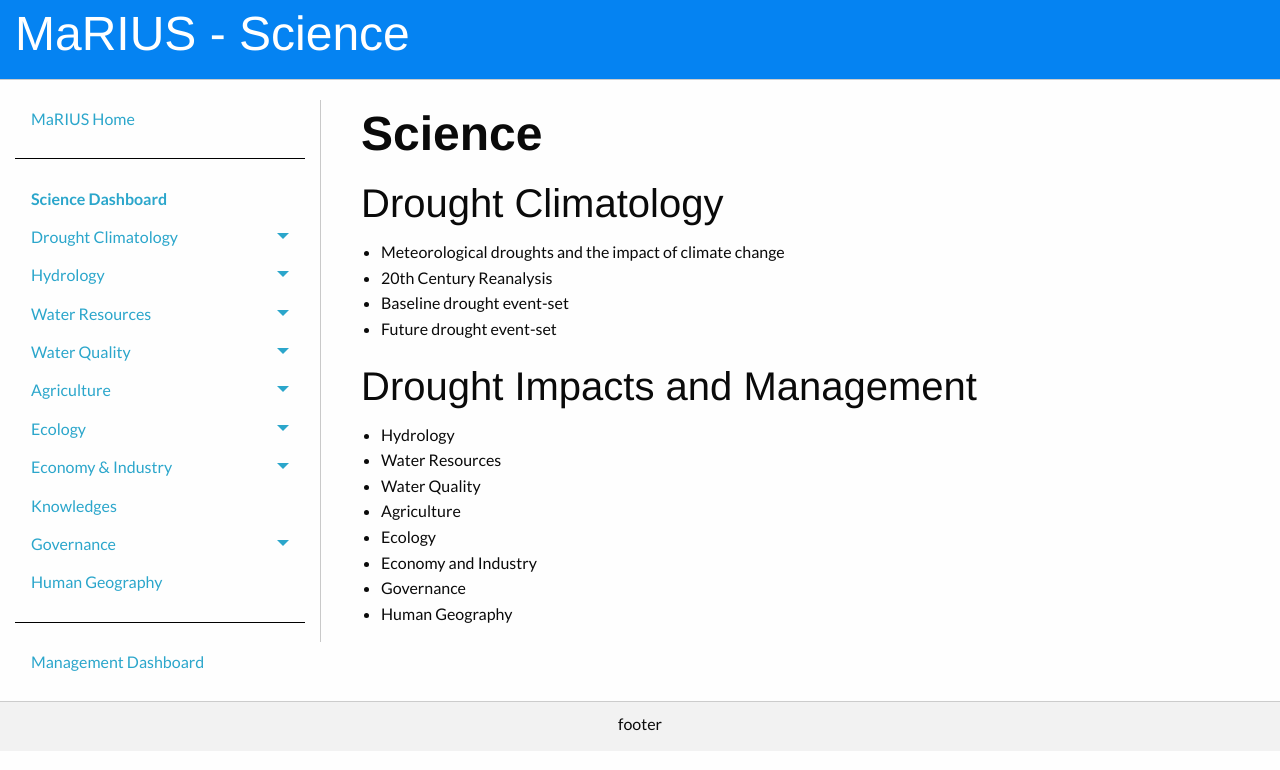
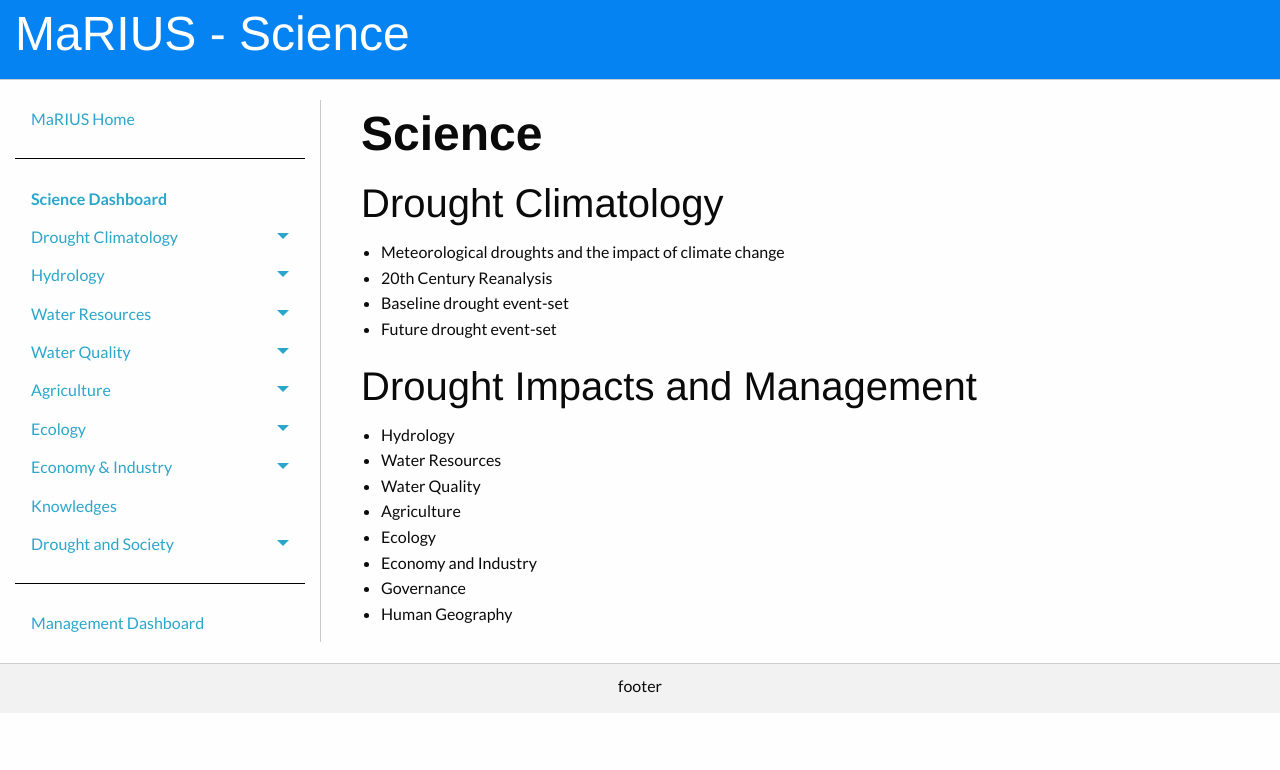
Before and after one commit to VictoriaJJ/mariusdroughtproject.org, a Jekyll site: the page built from _pages/dashboard/science/index.md, in a window 1280 px wide. Shown: the top 770 px of the page. Built offline with Jekyll 4.4.1, drawn with Linux system fonts in a browser that asks for light colours.

Commit message:
Update nav_science.html

```diff
--- a/_includes/nav_science.html
+++ b/_includes/nav_science.html
@@ -71,18 +71,37 @@
       <li>
         <a href="{{ site.science_url }}/drought_impacts_management/knowledges/">Knowledges</a>
       </li>
+
       <li>
-        <a href="{{ site.science_url }}/drought_impacts_management/governance/">Governance</a>
-        <ul class="menu vertical nested">
-            <li><a href="{{ site.science_url }}/drought_impacts_management/governance/mdpgs/">Mapping the drought planning governance space</a></li>
-            <li><a href="{{ site.science_url }}/drought_impacts_management/governance/dpgs/">Drought planning governance space</a></li>
-            <li><a href="{{ site.science_url }}/drought_impacts_management/governance/dgo/">Drought governance options</a></li>
-            <li><a href="{{ site.science_url }}/drought_impacts_management/governance/dgs">Drought mangement scenarios</a></li>
+        <a href="{{ site.science_url }}/drought_impacts_management/governance/">Drought and Society</a>
+
+          <ul class="menu vertical nested">
+            <li>
+                <a href="{{ site.science_url }}/drought_impacts_management/governance/mdpgs/">Governance</a>
+                <ul class="menu vertical nested">
+                    <li><a href="{{ site.science_url }}/drought_impacts_management/governance/mdpgs/">Mapping the drought planning governance space</a></li>
+                    <li><a href="{{ site.science_url }}/drought_impacts_management/governance/dpgs/">Drought planning governance space</a></li>
+                </ul>
+            </li>
+
+            <li>
+                <a href="{{ site.science_url }}/drought_impacts_management/governance/dpgs/">Human Geography</a>
+                <ul class="menu vertical nested">
+                    <li><a href="{{ site.science_url }}/drought_impacts_management/governance/dgo/">Drought governance options</a></li>
+                    <li><a href="{{ site.science_url }}/drought_impacts_management/governance/dgs">Drought mangement scenarios</a></li>
+                </ul>
+            </li>
         </ul>
       </li>
-       <li><a href="{{ site.science_url }}/human_geography/">Human Geography</a></li>
-    </ul>
 
+</ul>
+
+<!-- <ul class="menu vertical nested">
+    <li><a href="{{ site.science_url }}/drought_impacts_management/governance/mdpgs/">Mapping the drought planning governance space</a></li>
+    <li><a href="{{ site.science_url }}/drought_impacts_management/governance/dpgs/">Drought planning governance space</a></li>
+    <li><a href="{{ site.science_url }}/drought_impacts_management/governance/dgo/">Drought governance options</a></li>
+    <li><a href="{{ site.science_url }}/drought_impacts_management/governance/dgs">Drought mangement scenarios</a></li>
+</ul> -->
 
 <hr>
 
```
